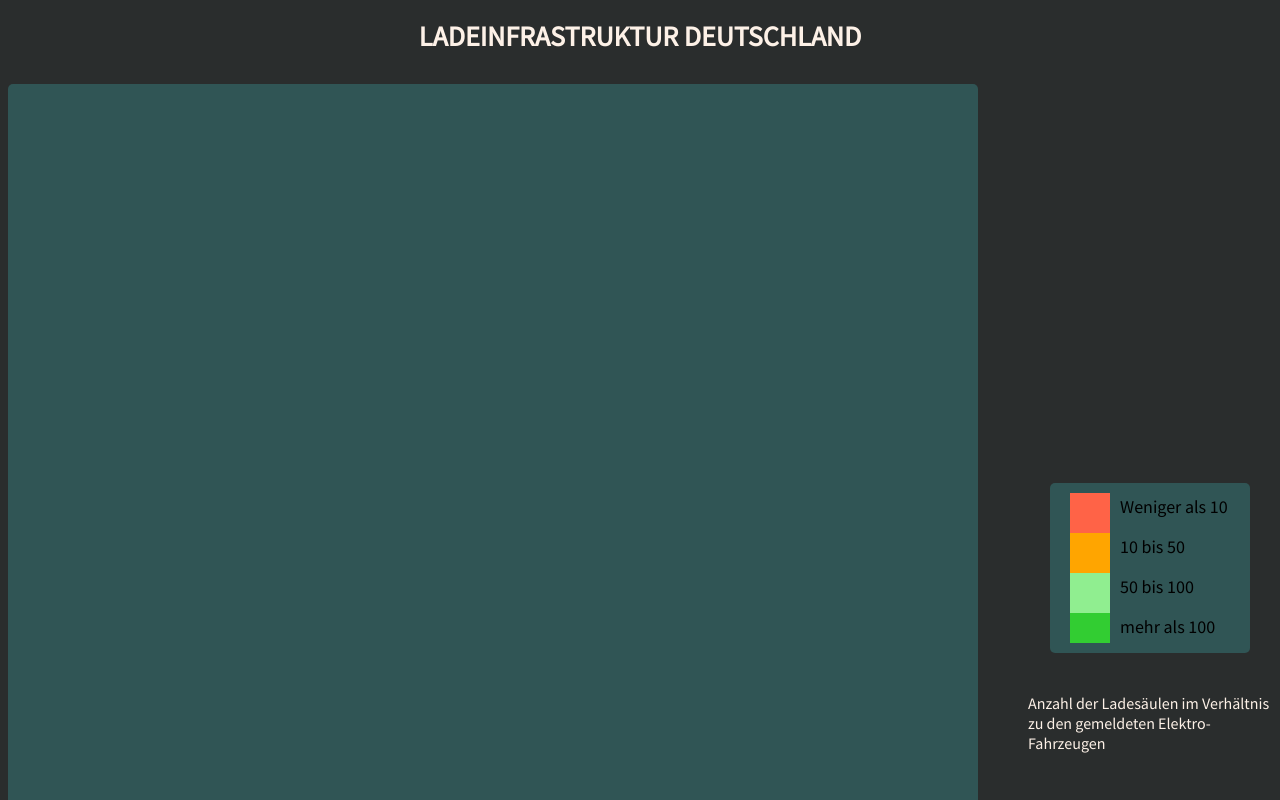
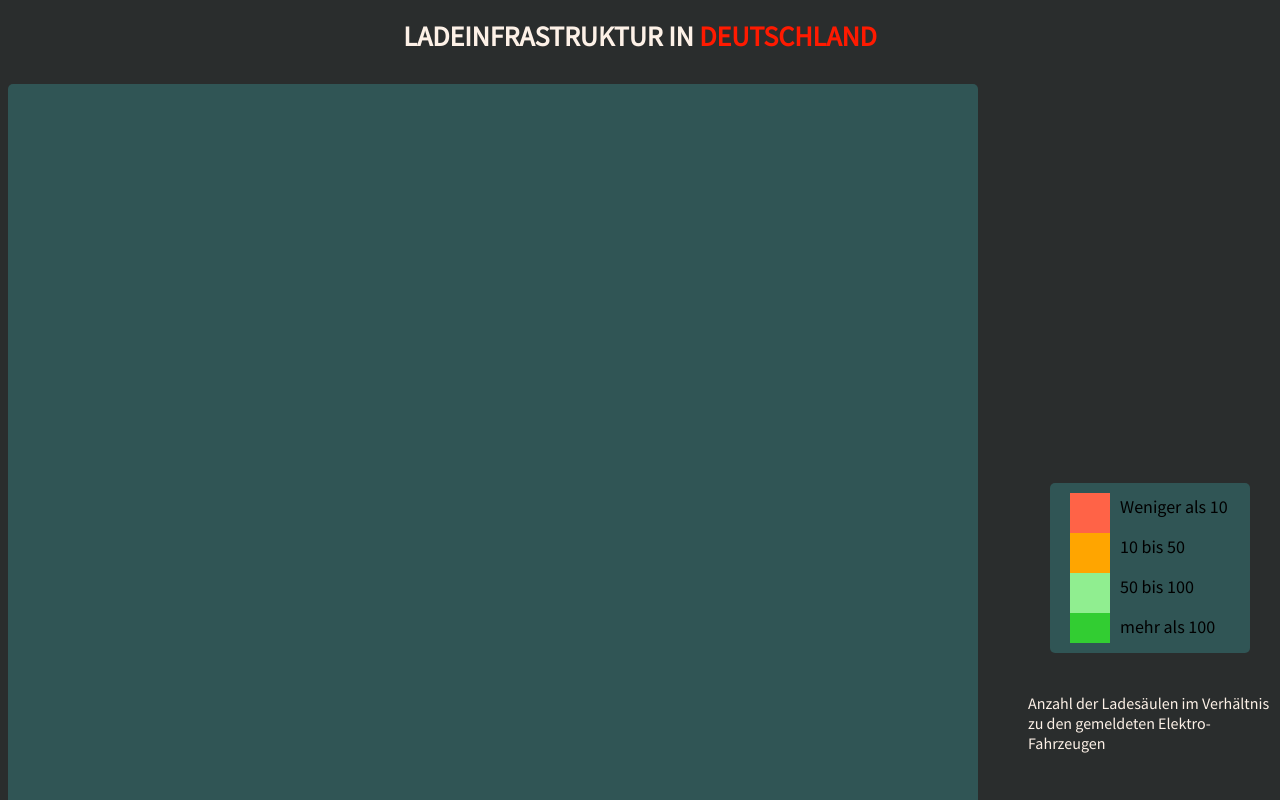
Before and after one commit to Me0li/Visualisierung_Ladeinfrastruktur-Deutschland, a plain HTML site: page index.html in a window 1280 px wide. Shown: the top 800 px of the page. Drawn offline with nearby package versions, Linux system fonts and the light colour scheme; no server answers.

Commit message:
update index and style

```diff
--- a/index.html
+++ b/index.html
@@ -9,7 +9,7 @@
     <title>Visualisierung</title>
 </head>
 <body>
-    <h2 id='title'>Ladeinfrastruktur Deutschland</h2>
+    <h2 id="title"> Ladeinfrastruktur in <strong class="red">Deutschland</strong></h2>
     <div id='container'>
         <svg id='canvas'>
 
--- a/style.css
+++ b/style.css
@@ -81,6 +81,10 @@ g{
     width: 100%;
 }
 
+.red {
+    color: #ff1a00;
+}
+
 #rightSide{
     display: flex;
     flex-direction: column;
```
